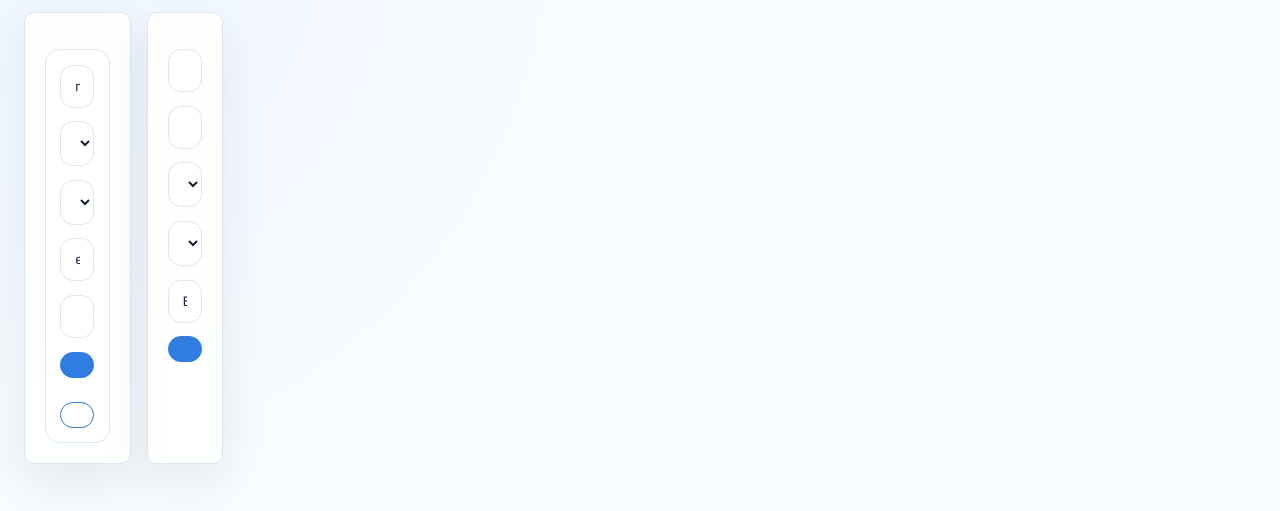
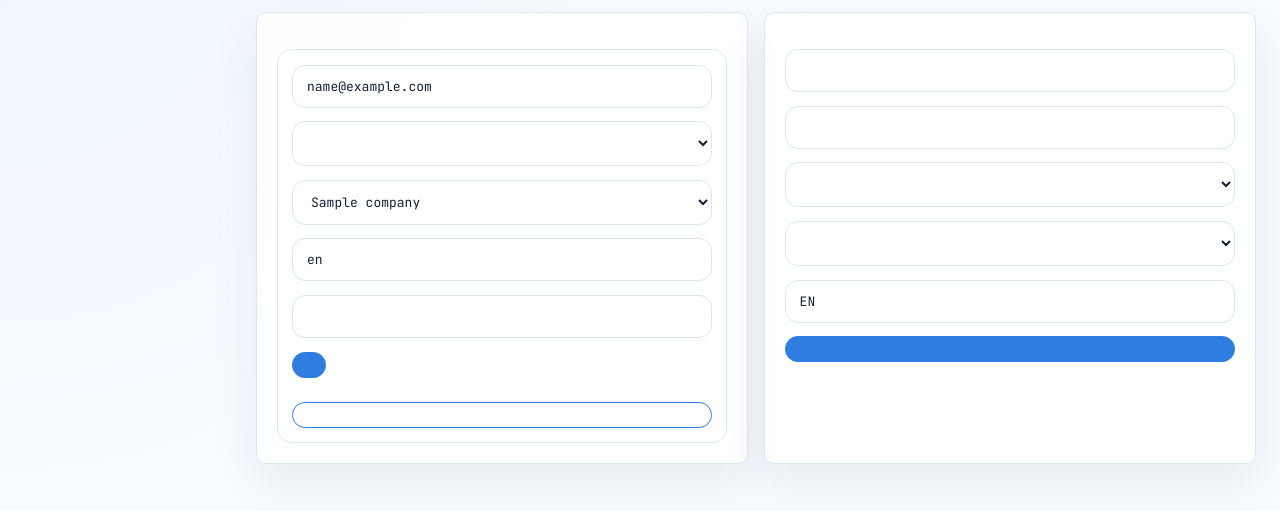
Before and after one commit to albercuba/Roster-Hub, a FastAPI app: template app/templates/admin_users.html in a window 1280 px wide. Shown: the part 78-589 px from the top of the page. Run offline with FastAPI, Linux system fonts and the light colour scheme; the template is opened without the code that fills it: most values are stand-ins (such as "Sample title", 1, 10 or a date in 2020); lists and menus that the app fills with data are empty; parts of the project's set-up code (start-up, migrations or seed data) failed here and were passed over.

Commit message:
fix: offset roster hub shell for fixed sidebar

```diff
--- a/app/static/style.css
+++ b/app/static/style.css
@@ -112,13 +112,9 @@ a {
     color: var(--muted);
 }
 .app-layout {
-    display: grid;
-    grid-template-columns: 220px minmax(0, 1fr);
-    gap: 0.75rem;
     width: 100%;
     margin: 0 auto;
-    padding: 0 0.75rem;
-    align-items: start;
+    padding: 0 0.75rem 0 calc(var(--sidebar-width) + 1.5rem);
 }
 .side-menu {
     position: fixed;
@@ -356,7 +352,6 @@ button {
         justify-content: flex-start;
     }
     .app-layout {
-        grid-template-columns: 1fr;
         padding: 0 0.5rem;
     }
     .side-menu {
```
